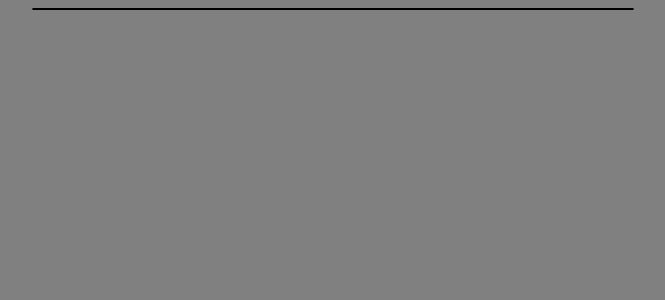
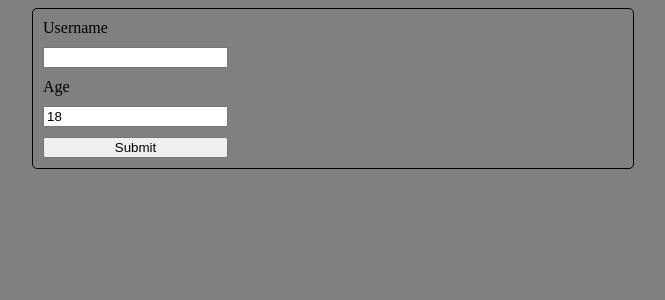
Before and after one commit to SKYWVRD/react-user-tracker, a React (Create React App) app: page / in a window 1280 px wide. Shown: the top 300 px of the page, without its empty margins (307-972 px from the left). Built offline with nearby package versions, Linux system fonts and the light colour scheme.

Commit message:
Add basic layout of user input form

```diff
--- a/src/components/Card.css
+++ b/src/components/Card.css
@@ -1,8 +1,13 @@
 .card {
     display: flex;
-    justify-content: center;
     border: 1px solid black;
     max-width: 600px;
     margin: 0 auto;
     border-radius: 5px;
 }
+
+.card * {
+    display: flex;
+    flex-direction: column;
+    margin: 5px;
+}
--- a/src/components/forms/UserForm.js
+++ b/src/components/forms/UserForm.js
@@ -6,6 +6,13 @@ const UserForm = () => {
 
     return (
         <Card>
+            <form>
+                <label htmlFor="username">Username</label>
+                <input type='text'></input>
+                <label htmlFor='age'>Age</label>
+                <input type='number' value='18'></input>
+                <input type='submit'></input>
+            </form>
         </Card>
     )
 }
```
